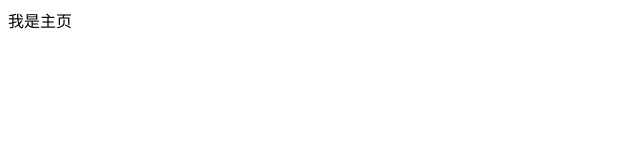
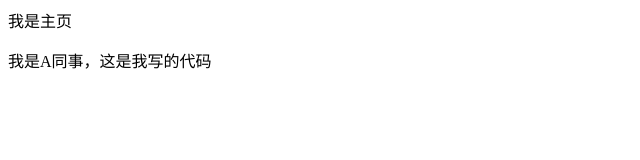
Before and after one commit to zhouziyu5801/lianxi, a plain HTML site: page index.html in a window 1280 px wide. Shown: the whole page, without its empty margins (0-640 px from the left). Drawn offline with Linux system fonts and the light colour scheme.

Commit message:
updateIndex.html from a

```diff
--- a/index.html
+++ b/index.html
@@ -6,5 +6,6 @@
 	</head>
 	<body>
 		我是主页
+		<p>我是A同事，这是我写的代码</p>
 	</body>
 </html>
```
